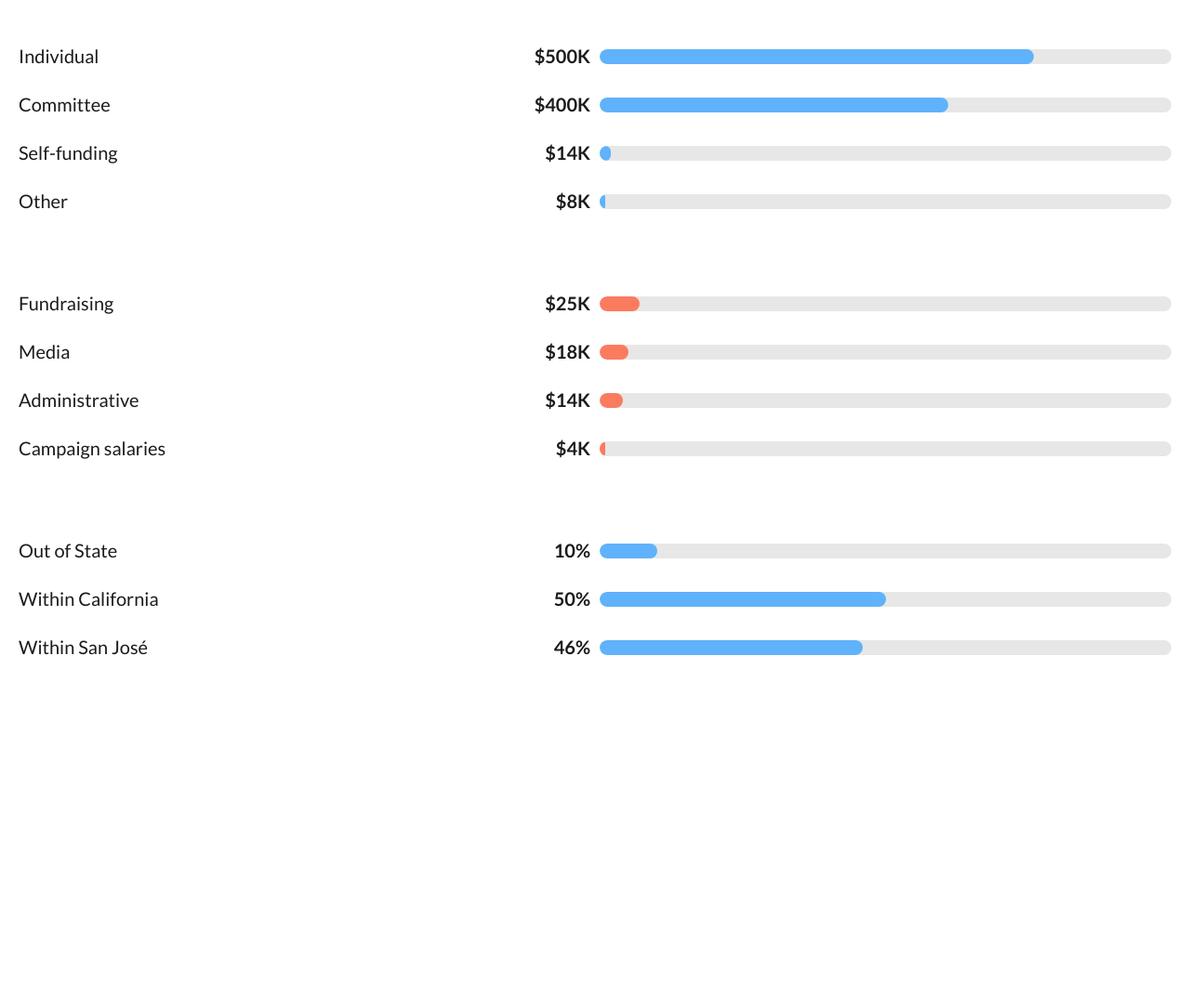
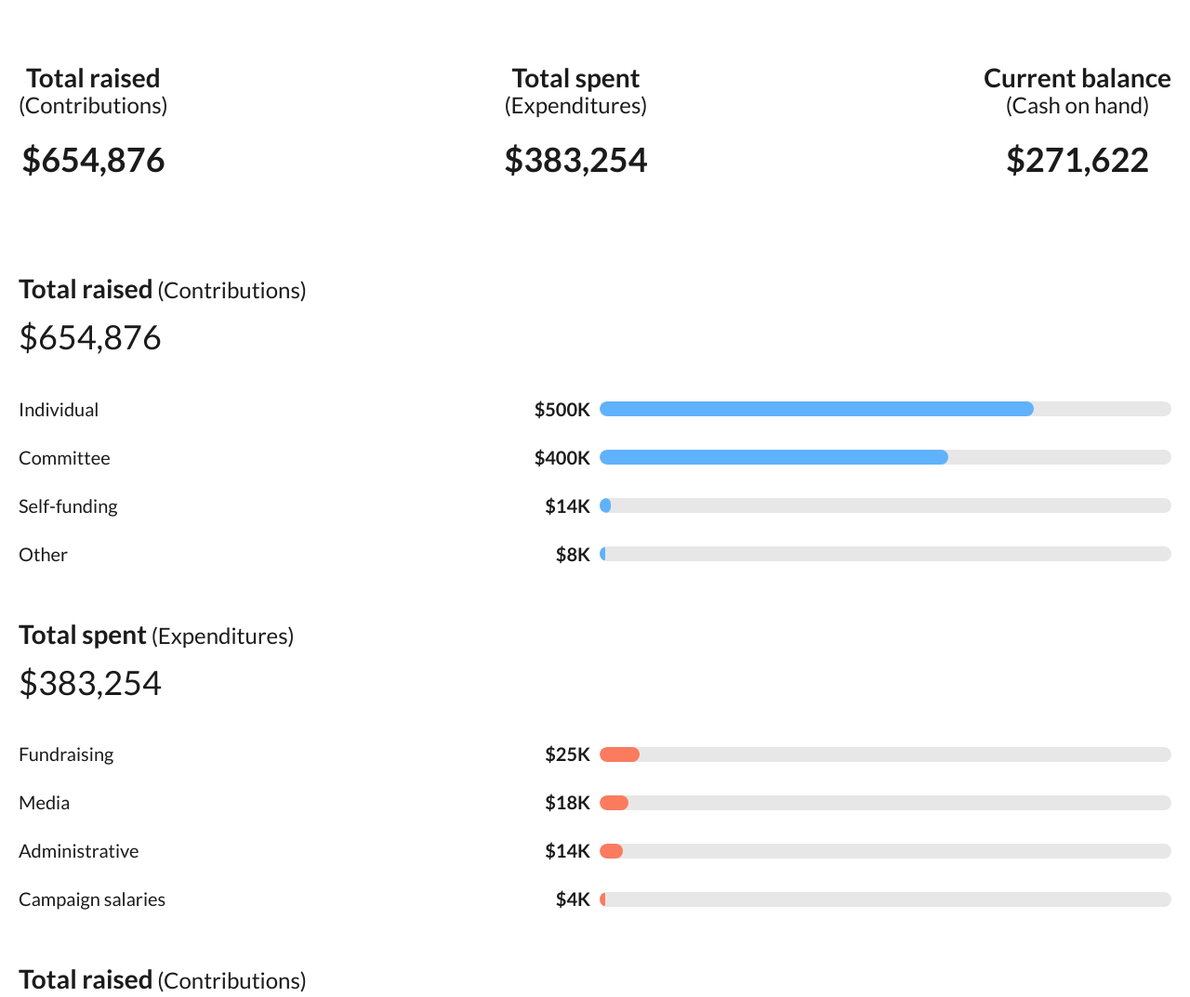
Before and after one commit to codeforsanjose/open-disclosure, a Gatsby site: page /candidate in a window 1280 px wide. Shown: the top 1073 px of the page at 93% size. Before the commit the page ends 800 px from the top, so only its background shows below. Built offline with nearby package versions, Linux system fonts and the light colour scheme; Gatsby itself is replaced by a stand-in of ours.

Commit message:
Create component(s) for rendering total contributions/expenditures/balance

```diff
--- /dev/null
+++ b/src/components/totalAmountItem.js
@@ -0,0 +1,57 @@
+import React from "react"
+import styles from "./totalAmountItem.module.scss"
+
+const currencyFormatter = Intl.NumberFormat("en-US", {
+  style: "currency",
+  currency: "USD",
+  minimumFractionDigits: 0,
+  maximumFractionDigits: 0,
+})
+
+function formatDollars(value) {
+  return currencyFormatter.format(value)
+}
+
+function title(type) {
+  if (type === "expenditures") {
+    return "Total spent"
+  } else if (type === "balance") {
+    return "Current balance"
+  } else {
+    return "Total raised"
+  }
+}
+
+function detail(type) {
+  let detail
+  if (type === "expenditures") {
+    detail = "Expenditures"
+  } else if (type === "balance") {
+    detail = "Cash on hand"
+  } else {
+    detail = "Contributions"
+  }
+  return " (" + detail + ")"
+}
+
+export default function TotalAmountItem({ total, type = "contributions" }) {
+  return (
+    <>
+      <p className={styles.header}>
+        <span className={styles.title}>{title(type)}</span>
+        {detail(type)}
+      </p>
+      <p className={styles.value}>{formatDollars(total)}</p>
+    </>
+  )
+}
+
+export function TotalAmountPanelItem({ total, type = "contributions" }) {
+  return (
+    <div className={styles.panel}>
+      <p className={styles.title}>{title(type)}</p>
+      <p className={styles.header}>{detail(type)}</p>
+      <p className={styles.value}>{formatDollars(total)}</p>
+    </div>
+  )
+}
--- /dev/null
+++ b/src/components/totalAmountItem.module.scss
@@ -0,0 +1,22 @@
+.panel {
+  text-align: center;
+
+  .value {
+    font-weight: bold;
+    margin: 2.4rem 0;
+  }
+}
+
+.header {
+  font-size: 2.4rem;
+}
+
+.title {
+  font-size: 2.8rem;
+  font-weight: bold;
+}
+
+.value {
+  font-size: 3.6rem;
+  margin: 1.6rem 0;
+}
--- a/src/pages/candidate.js
+++ b/src/pages/candidate.js
@@ -1,3 +1,7 @@
+import TotalAmountItem, {
+  TotalAmountPanelItem,
+} from "../components/totalAmountItem"
+
 import BarChart from "../components/barChart"
 import React from "react"
 import styles from "./candidate.module.scss"
@@ -27,8 +31,16 @@ const breakdowns = [
 export default function Candidate() {
   return (
     <div className={styles.container}>
+      <div className={styles.totals}>
+        <TotalAmountPanelItem type="contributions" total={654876} />
+        <TotalAmountPanelItem type="expenditures" total={383254} />
+        <TotalAmountPanelItem type="balance" total={271622} />
+      </div>
+      <TotalAmountItem type="contributions" total={654876} />
       <BarChart type="contributions" total={654876} rows={contributions} />
+      <TotalAmountItem type="expenditures" total={383254} />
       <BarChart type="expenditures" total={383254} rows={expenditures} />
+      <TotalAmountItem type="contributions" total={654876} />
       <BarChart
         type="contributions"
         total={654876}
--- a/src/pages/candidate.module.scss
+++ b/src/pages/candidate.module.scss
@@ -1,3 +1,10 @@
 .container {
   padding: 2rem;
 }
+
+.totals {
+  flex-direction: row;
+  justify-content: space-between;
+  margin-top: 4.7rem;
+  margin-bottom: 7.8rem;
+}
```
